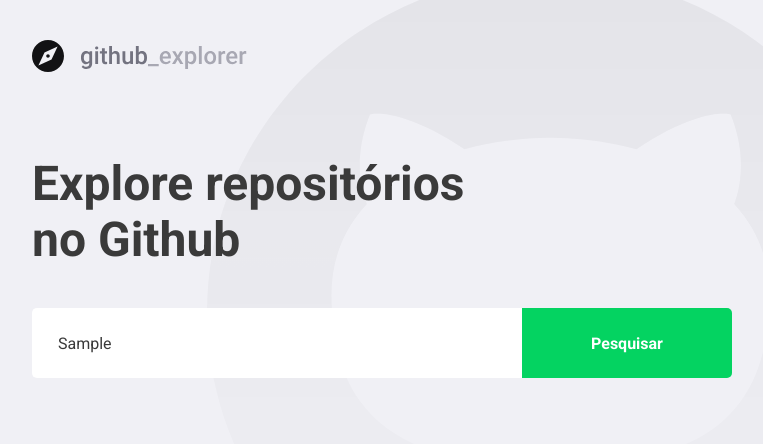
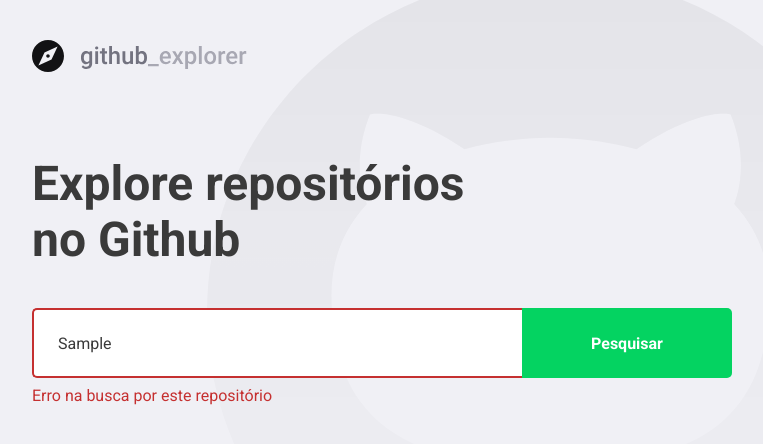
Before and after one commit to lucasribeiro/github-explorer, a React (Create React App) app: page / in a window 1280 px wide. Both pictures are taken after typing "Sample" into the empty fields and a click on the button "Pesquisar". Shown: the top 444 px of the page, without its empty margins (148-911 px from the left). Built offline with nearby package versions, Linux system fonts and the light colour scheme; no server answers.

Commit message:
Tratamento de erros

```diff
--- a/src/pages/Dashboard/index.tsx
+++ b/src/pages/Dashboard/index.tsx
@@ -5,7 +5,7 @@
 import api from '../../services/api';
 import logoimg from '../../assests/logo.svg';
 
-import { Title, Form, Repositories } from './styles';
+import { Title, Form, Repositories, Error } from './styles';
 import Repository from '../Repository';
 
 interface Repository {
@@ -19,17 +19,30 @@
 
 const Dashboard: React.FC = () => {
   const [newRepo, setNewRepo] = useState('');
+  const [inputError, setinputError] = useState('');
   const [repositories, setRepositories] = useState<Repository[]>([]);
 
   async function handleAddRepository(event: FormEvent<HTMLFormElement>): Promise<void> {
     event.preventDefault();
 
-    const response = await api.get<Repository>(`repos/${newRepo}`);
+    if (!newRepo) {
+      setinputError('Digito o autor/nome do repositório');
+      return;
+    }
 
-    const respository =  response.data;
+    try{
+      const response = await api.get<Repository>(`repos/${newRepo}`);
 
-    setRepositories([...repositories, respository]);
-    setNewRepo('');
+      const respository =  response.data;
+
+      setRepositories([...repositories, respository]);
+      setNewRepo('');
+      setinputError('');
+    }
+    catch (err){
+      setinputError('Erro na busca por este repositório');
+    }
+
   }
 
   return (
@@ -37,7 +50,7 @@
       <img src={logoimg} alt="Github Explorer" />
       <Title>Explore repositórios no Github</Title>
 
-      <Form onSubmit={handleAddRepository}>
+      <Form hasError={!!inputError} onSubmit={handleAddRepository}>
         <input
           value={newRepo}
           onChange={(e) => setNewRepo(e.target.value)}
@@ -45,6 +58,8 @@
         />
         <button type="submit">Pesquisar</button>
       </Form>
+
+      {inputError && <Error>{inputError}</Error>}
 
       <Repositories>
         {repositories.map(repo => (
```
